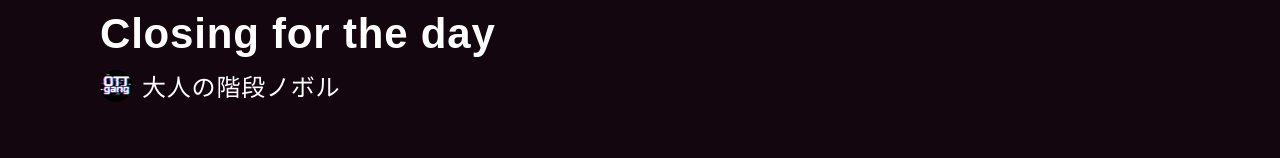
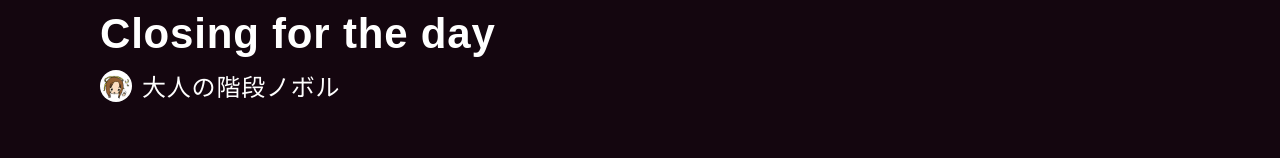
Before and after one commit to Bokoko33/OTTgang, a Nuxt app: page /closing-for-the-day in a window 1280 px wide. Shown: the part 181-339 px from the top of the page. Built offline with nearby package versions, Linux system fonts and the light colour scheme.

Commit message:
アイコン1人差し替え

```diff
--- a/components/section/Member.vue
+++ b/components/section/Member.vue
@@ -4,11 +4,7 @@
       <h2 class="heading">Member</h2>
     </div>
     <ul class="member__list">
-      <li
-        class="member__list__item"
-        v-for="(member, index) in memberList"
-        :key="index"
-      >
+      <li class="member__list__item" v-for="(member, index) in memberList" :key="index">
         <div class="member__list__data">
           <img class="member__list__icon" :src="member.icon_path" />
           <p class="member__list__name">
@@ -16,9 +12,11 @@
             {{ member.name }}
           </p>
         </div>
-        <small class="member__list__position" v-if="member.role !== ''">{{
+        <small class="member__list__position" v-if="member.role !== ''">
+          {{
           member.role
-        }}</small>
+          }}
+        </small>
       </li>
     </ul>
   </section>
@@ -90,7 +88,7 @@ export default {
           role: '',
         },
         {
-          icon_path: require('~/assets/images/icons/icon_none.jpg'),
+          icon_path: require('~/assets/images/icons/icon_noboru.jpg'),
           class: '1M',
           name: '大人の階段ノボル',
           role: '',
--- a/pages/closing-for-the-day/index.vue
+++ b/pages/closing-for-the-day/index.vue
@@ -1,7 +1,7 @@
 <template>
   <div class="page-closing_for_the_day">
     <WorkDetails
-      :iconSrc="'icon_none.jpg'"
+      :iconSrc="'icon_noboru.jpg'"
       :movieSrc="'https://www.youtube.com/embed/VityjDLhqXU'"
       :soundCloudSrc="'884875474'"
       :prevImageSrc="'artwork_SoundScape.jpg'"
```
Also changed, not shown: assets/images/icons/icon_noboru.jpeg (added), assets/images/icons/icon_noboru.jpg (added).
